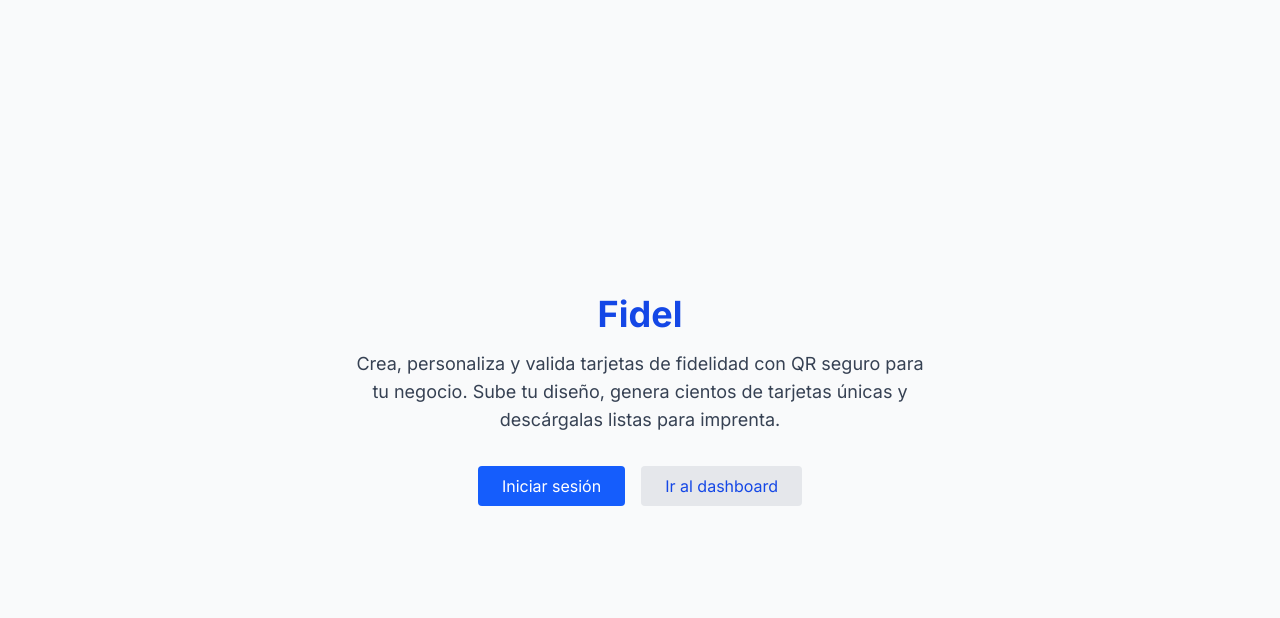
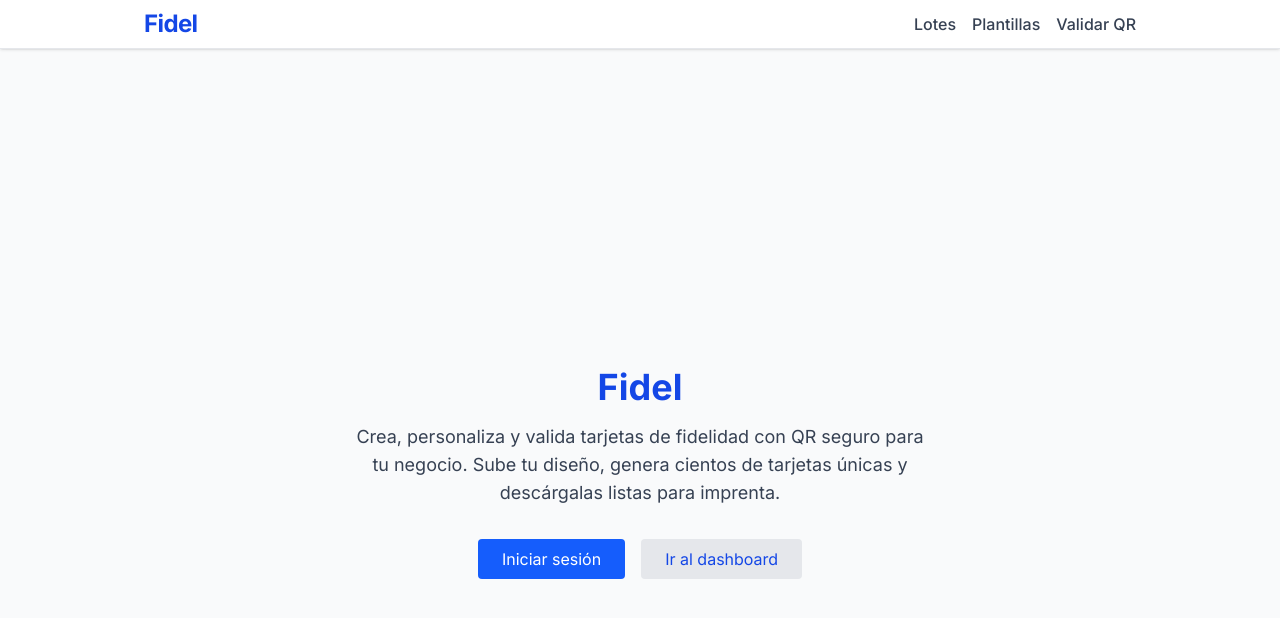
Before and after one commit to mutsuda/fidel, a Next.js app: page / in a window 1280 px wide. Shown: the top 618 px of the page. Built offline with nearby package versions, Linux system fonts and the light colour scheme.

Commit message:
UI: Añade Navbar sticky minimalista para navegación principal (Lotes, Plantillas, Validar QR)

```diff
--- /dev/null
+++ b/src/app/Navbar.tsx
@@ -0,0 +1,17 @@
+"use client";
+import Link from "next/link";
+
+export default function Navbar() {
+  return (
+    <nav className="sticky top-0 z-30 bg-white/90 backdrop-blur border-b border-gray-200 shadow-sm mb-6">
+      <div className="max-w-5xl mx-auto px-4 py-2 flex items-center justify-between">
+        <Link href="/dashboard/batches" className="text-2xl font-bold text-blue-700 tracking-tight select-none">Fidel</Link>
+        <div className="flex gap-4 items-center">
+          <Link href="/dashboard/batches" className="text-gray-700 hover:text-blue-700 font-medium transition">Lotes</Link>
+          <Link href="/dashboard/templates" className="text-gray-700 hover:text-blue-700 font-medium transition">Plantillas</Link>
+          <Link href="/dashboard/validate" className="text-gray-700 hover:text-blue-700 font-medium transition">Validar QR</Link>
+        </div>
+      </div>
+    </nav>
+  );
+}
--- a/src/app/layout.tsx
+++ b/src/app/layout.tsx
@@ -3,6 +3,7 @@
 import { Inter } from "next/font/google";
 import "./globals.css";
 import { SessionProvider } from "next-auth/react";
+import Navbar from "./Navbar";
 
 const inter = Inter({ subsets: ["latin"] });
 
@@ -19,6 +20,7 @@ export default function RootLayout({
       </head>
       <body className="bg-gray-50 font-sans text-gray-900">
         <SessionProvider>
+          <Navbar />
           {children}
         </SessionProvider>
       </body>
```
